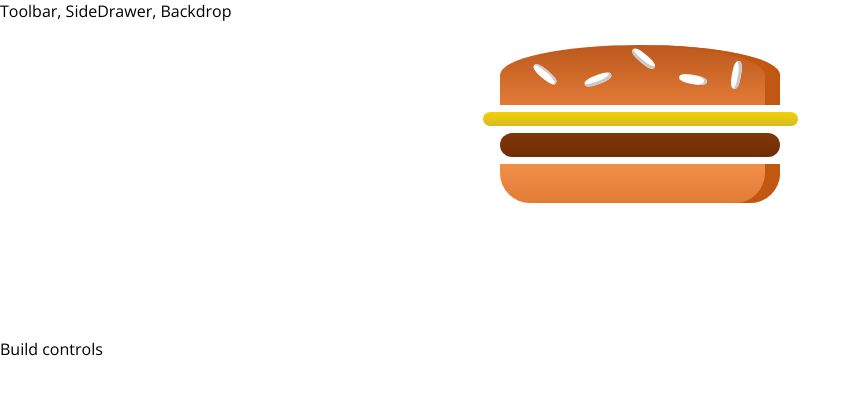
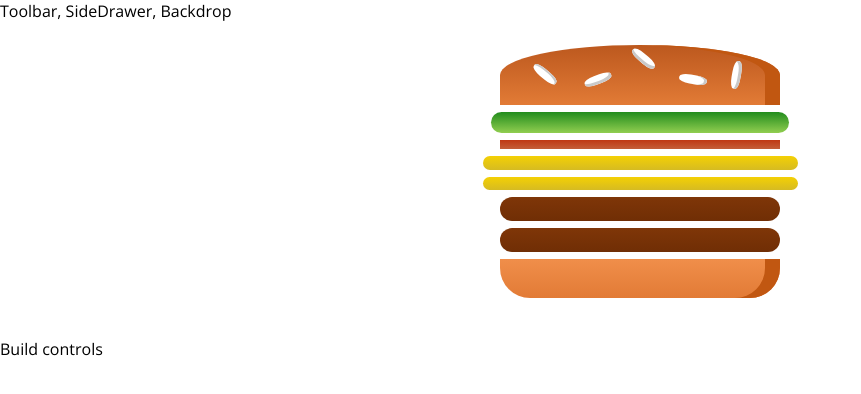
Before and after one commit to eshaam/eshaam-burger-builder, a React app: page / in a window 1280 px wide. Shown: the top 394 px of the page, without its empty margins (0-861 px from the left). Built offline with nearby package versions, Linux system fonts and the light colour scheme.

Commit message:
out burger dynmacially

```diff
--- a/src/components/Burger/Burger.js
+++ b/src/components/Burger/Burger.js
@@ -4,11 +4,19 @@
 import BurgerIngredient from './BurgerIngredient/BurgerIngredient';
 
 const burger = (props) => {
+
+  const transformedIngredients = Object.keys(props.ingredients).map(
+    igKey => {
+      return [...Array(props.ingredients[igKey])].map((_, i) => {
+        return <BurgerIngredient key={igKey + i} type={igKey} />;
+      })
+    }
+  );
+
   return (
     <div className={classes.Burger}>
       <BurgerIngredient type="bread-top" />
-      <BurgerIngredient type="cheese" />
-      <BurgerIngredient type="meat" />
+      {transformedIngredients}
       <BurgerIngredient type="bread-bottom" />
 
     </div>
--- a/src/containers/BurgerBuilder/BurgerBuilder.js
+++ b/src/containers/BurgerBuilder/BurgerBuilder.js
@@ -3,10 +3,20 @@
 import Burger from '../../components/Burger/Burger';
 
 class BurgerBuilder extends Component {
+
+  state = {
+    ingredients: {
+      salad: 1,
+      bacon: 1,
+      cheese: 2,
+      meat: 2
+    }
+  }
+
   render () {
     return (
       <Aux>
-        <Burger />
+        <Burger ingredients={this.state.ingredients} />
         <div>
           Build controls
         </div>
```
